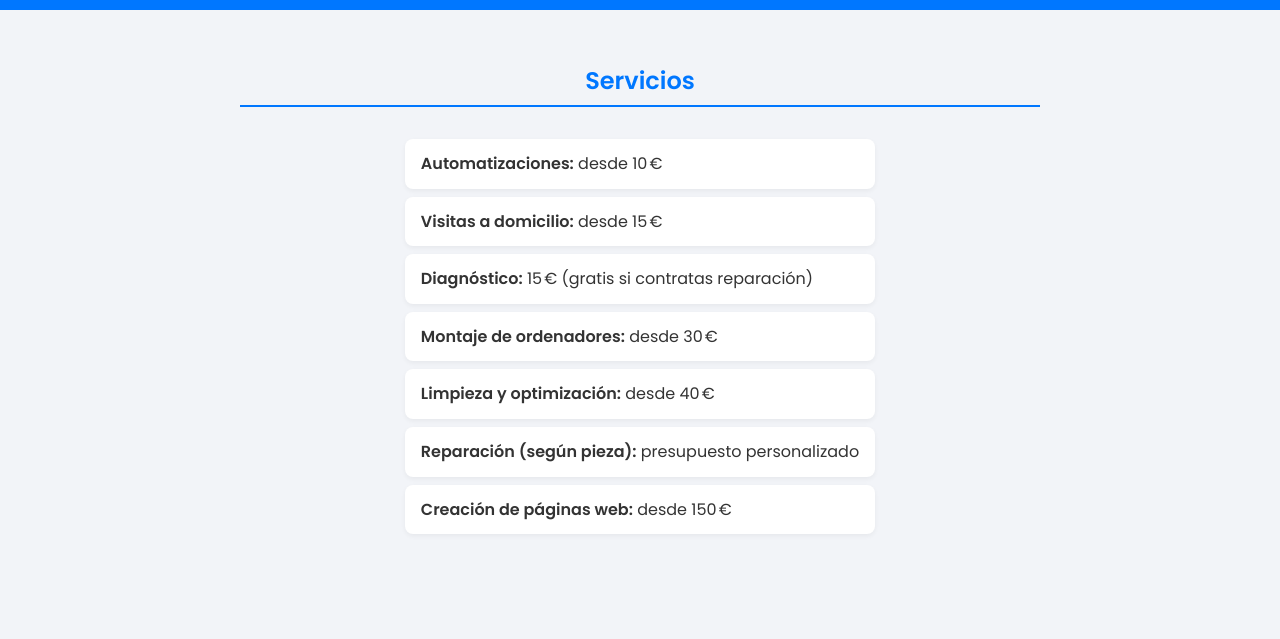
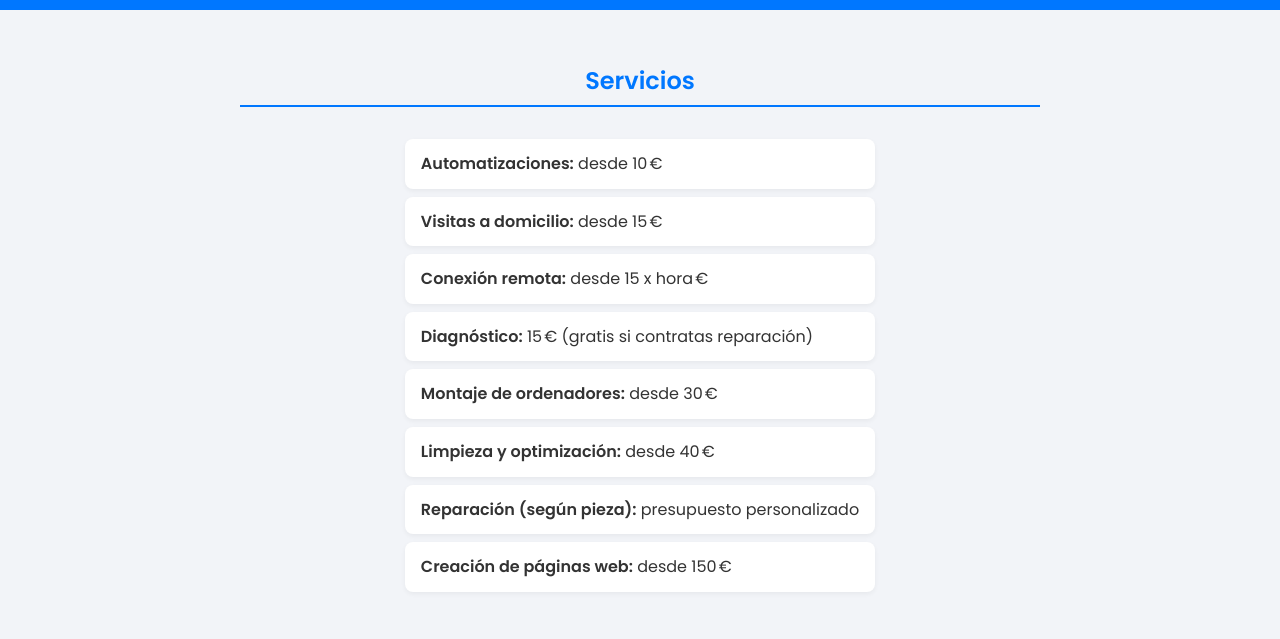
Before and after one commit to gabito1122/portafolio, a plain HTML site: page index.html in a window 1280 px wide. Shown: the part 160-799 px from the top of the page. Drawn offline with Linux system fonts and the light colour scheme.

Commit message:
Update index.html

```diff
--- a/index.html
+++ b/index.html
@@ -26,6 +26,7 @@
     <ul>
         <li><strong>Automatizaciones:</strong> desde 10 €</li>
         <li><strong>Visitas a domicilio:</strong> desde 15 €</li>
+        <li><strong>Conexión remota:</strong> desde 15 x hora €</li>
         <li><strong>Diagnóstico:</strong> 15 € (gratis si contratas reparación)</li>
         <li><strong>Montaje de ordenadores:</strong> desde 30 €</li>
         <li><strong>Limpieza y optimización:</strong> desde 40 €</li>
```
